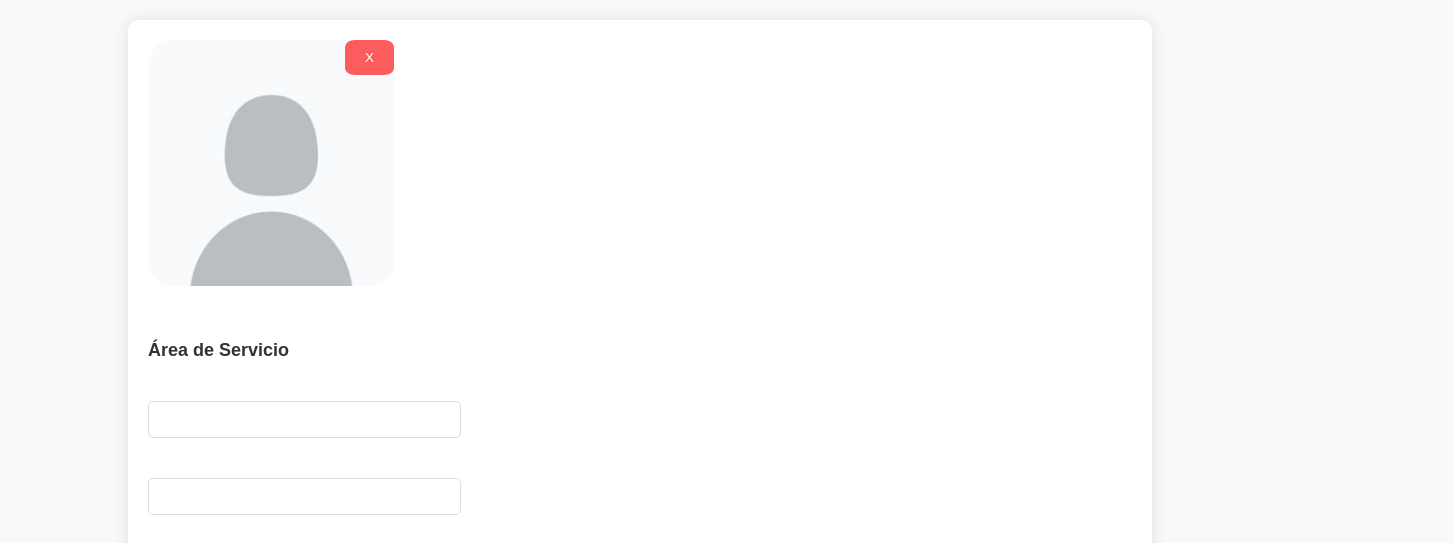
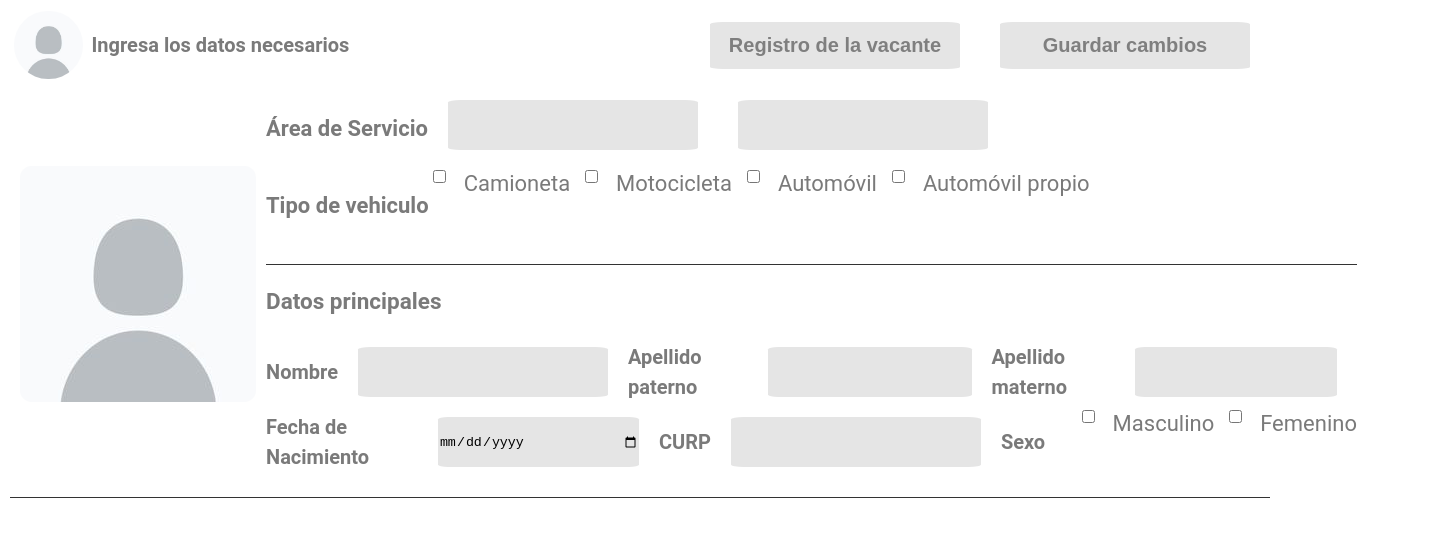
Before and after one commit to JesusMartinez2202/formcandidato, a plain HTML site: page form/index.html in a window 1280 px wide. Shown: the top 543 px of the page, 1454 px wide, since content can reach past the window. Drawn offline with Linux system fonts and the light colour scheme.

Commit message:
Cambios totales
Se cambia el código HTML y CSS totalmente

```diff
--- a/form/css/styles.css
+++ b/form/css/styles.css
@@ -1,104 +1,143 @@
-* {
-    box-sizing: border-box;
+:root {
+    --primario: #7a7a7a;
+    --secundario: #e5e5e5;
+    --tercero: #e1e1e1;
+    --negro: #000000;
+    --blanco: #FFFFFF;
 }
 
+html {
+    font-size: 62.5%; /* Sirve para que la fuente se "normalice"*/
+    box-sizing: border-box; /*Sirve para que no afecte el padding y todo tenga su tamaño correcto */
+    scroll-snap-type: y mandatory;
+}
+
+*, *:before, *:after {
+    box-sizing: inherit; /*Sirve para que no afecte el padding y todo tenga su tamaño correcto */
+  }
+
+/* Globales*/
 body {
-    font-family: Arial, sans-serif;
-    background-color: #f9f9f9;
-    margin: 0;
+    font-family: 'Roboto', sans-serif;
+    font-size: 16px;
+    font-weight: bold;
+    color: var(--primario);
+    line-height: 1.5;
+    margin: 10px;
     padding: 0;
 }
 
-.form-container {
-    width: 80%;
-    margin: 20px auto;
-    background-color: #fff;
-    padding: 20px;
-    border-radius: 10px;
-    box-shadow: 0 0 15px rgba(0, 0, 0, 0.1);
+.linea-divisoria {
+    border: 0;
+    height: 1px;
+    background: #333;
+    margin: 20px 0;
 }
 
-form {
+/*Encabezado*/
+
+.contenedor {
     display: flex;
-    flex-wrap: wrap;
-    gap: 15px;
+    justify-content: left;
+    align-items: center;
+    font-size: 1.5rem;
+    margin-bottom: 1rem;
 }
 
-.profile-image {
-    position: relative;
-    width: 25%;
-    height: 25%;
-    margin-bottom: 20px;
+.contenedor-encabezado {
+    display: flex;
+    justify-content: space-around;
+    align-items: center;
+    font-size: 1.5rem;
+    width: 30%;
 }
 
-.profile-image img {
-    width: 100%;
-    height: 100%;
-    border-radius: 10%;
+.contenedor-encabezado-a {
+    display: flex;
+    justify-content:right;
+    align-items: center;
+    font-size: 1.5rem;
+    width: 80%;
 }
 
-.remove-photo {
-    position: absolute;
-    top: 0;
-    right: 0;
-    background-color: #ff0000a1;
-    color: #fff;
-    border: none;
-    border-radius: 20%;
-    cursor: pointer;
+.contenedor-encabezado p {
+    font-size: 2rem;
 }
 
-h2 {
-    width: 100%;
-    margin-bottom: 10px;
-    font-size: 18px;
-    color: #333;
+.iconperson {
+    border-radius: 50%;
+    max-width: 20%;
 }
 
-.input-group {
-    width: 100%;
-    display: flex;
-    flex-wrap: wrap;
-    gap: 15px;
+.registro {
+    background-color: var(--secundario);
+    width: 25rem;
+    border: 2px var(--secundario) solid;
+    font-size: 2rem;
+    color: #7f7f7f;
+    font-weight: bold;
+    margin: 1rem 2rem 1rem 2rem;
+    padding: 10px;
+    border-radius: 5%;
 }
 
-.input-group label {
-    width: 100%;
-    font-weight: bold;
-    color: #555;
+.registro:hover {
+    background-color: var(--secundario);
+}
+/*Cuerpo*/
+
+.foto-perfil {
+    border-radius: 5%;
+    max-width: 30%;
+    margin: 1rem 1rem;
 }
 
-.input-group input[type="text"],
-.input-group input[type="email"] {
-    width: calc(33.33% - 15px);
-    padding: 10px;
-    border: 1px solid #ddd;
-    border-radius: 5px;
-    margin-bottom: 10px;
+.contenedor-principal {
+    display: flex;
+    justify-content: space-around;
+    align-items: center;
+    font-size: 1.5rem;
+    width: 100%;
 }
 
-.input-group input[type="checkbox"],
-.input-group input[type="radio"] {
-    margin-right: 5px;
+.contenedor-secundario {
+    display: flex;
+    align-items: flex-start;
+
+    font-size: 2.2rem;
 }
 
-button {
-    padding: 10px 20px;
-    background-color: #007bff;
-    color: #fff;
+.area {
+    margin: 1rem 2rem;
+    width: 25rem;
+    height: 5rem;
+    background-color: var(--secundario);
     border: none;
-    border-radius: 5px;
-    cursor: pointer;
+    border-radius: 5%;
 }
 
-button.submit {
-    background-color: #28a745;
+.check {
+    margin-left: 1.5rem;
+    font-weight: normal;
 }
 
-button.register {
-    background-color: #007bff;
+.datos {
+    display: flex;
+    pad: 0rem 1rem;
+    align-items: center;
+    font-size: 2rem;
+    width: 100%;
 }
 
-button:hover {
-    opacity: 0.8;
+.datos-input {
+    margin: 1rem 2rem;
+    width: 25rem;
+    height: 5rem;
+    background-color: var(--secundario);
+    border: none;
+    border-radius: 5%;
 }
+
+.separacion {
+    margin: 0rem 10rem;
+}
--- a/form/index.html
+++ b/form/index.html
@@ -1,93 +1,103 @@
 <!DOCTYPE html>
-<html lang="es">
+<html lang="en">
 <head>
 	<meta charset="UTF-8">
 	<meta name="viewport" content="width=device-width, initial-scale=1.0">
-    <title>Formulario de Registro</title>
     <link rel="stylesheet" href="css/styles.css">
+	<title>Registro de vacante</title>
 </head>
 <body>
-    <div class="form-container">
-        <form>
-            <div class="profile-image">
-                <img src="img/profile.jpg" alt="Foto de perfil">
-                <button type="button" class="remove-photo">X</button>
+    <div class="contenedor">
+        <div class="contenedor-encabezado">
+            <img class="iconperson" src="img/profile.jpg" alt="person icon">
+            <p>Ingresa los datos necesarios</p>
         </div>
 
-            <h2>Área de Servicio</h2>
-            <div class="input-group">
-                <label for="area-servicio"></label>
-                <input type="text" id="area-servicio">
-                <label for="smx"></label>
-                <input type="text" id="smx">
+        <div class="contenedor-encabezado-a">
+            <button class="registro">Registro de la vacante</button>
+            <button class="registro">Guardar cambios</button>
+        </div>
     </div>
 
-            <h2>Tipo de vehículo</h2>
-            <div class="input-group">
-                <label for="camioneta">Camioneta</label>
-                <input type="checkbox" id="camioneta">
-                <label for="moto">Motocicleta</label>
-                <input type="checkbox" id="moto">
-                <label for="auto">Automóvil</label>
-                <input type="checkbox" id="auto">
-                <label for="auto-propio">Automóvil propio</label>
-                <input type="checkbox" id="auto-propio">
+    <div class="contenedor-principal">
+        <img class="foto-perfil" src="img/profile.jpg" alt="Profile Photo">
+
+        <form>
+            <div class="contenedor-secundario">
+                <p>Área de Servicio</p>
+                <input class="area" type="text">
+                <input class="area" type="text">
             </div>
 
-            <h2>Datos Principales</h2>
-            <div class="input-group">
-                <label for="nombre">Nombre</label>
-                <input type="text" id="nombre">
-                <label for="apellido-paterno">Apellido paterno</label>
-                <input type="text" id="apellido-paterno">
-                <label for="apellido-materno">Apellido materno</label>
-                <input type="text" id="apellido-materno">
+            <div class="contenedor-secundario">
+                <p class="texto">Tipo de vehiculo</p>
+                <input type="checkbox" value="Camioneta">
+                <label class="check" for="Camioneta">Camioneta</label>
+
+                <input class="check" type="checkbox" value="Motocicleta">
+                <label class="check" for="Motocicleta">Motocicleta</label>
+
+                <input class="check" type="checkbox" value="Automovil">
+                <label class="check" for="Automovil">Automóvil</label>
+
+                <input class="check" type="checkbox" value="AutoPropio">
+                <label class="check" for="AutoPropio">Automóvil propio</label>
             </div>
 
-            <div class="input-group">
-                <label for="fecha-nacimiento">Fecha de Nacimiento</label>
-                <input type="text" id="fecha-nacimiento">
-                <label for="curp">CURP</label>
-                <input type="text" id="curp">
+            <hr class="linea-divisoria">
+
+            <h2>Datos principales</h2>
+            <div class="contenedor-secundario">
+                <label class="datos">Nombre <input class="area" type="text" name="nombre"></label>
+                <label class="datos">Apellido paterno<input class="area" type="text" name="aPaterno"></label>
+                <label class="datos">Apellido materno<input class="area" type="text" name="aMaterno"></label>
             </div>
 
-            <div class="input-group">
-                <label for="sexo">Sexo</label>
-                <input type="radio" id="sexo-m" name="sexo" value="M">
-                <label for="sexo-m">M</label>
-                <input type="radio" id="sexo-f" name="sexo" value="F">
-                <label for="sexo-f">F</label>
+            <div class="contenedor-secundario">
+                <label class="datos">Fecha de Nacimiento <input class="area" type="date" name="fechaNacimiento"></label>
+                <label class="datos">CURP <input class="area" type="text" name="curp"></label>
+                <p class="datos">Sexo</p>
+                <input class="check" type="checkbox" id="masculino" name="sexo" value="Masculino">
+                <label class="check" for="masculino">Masculino</label>
+                <input class="check" type="checkbox" id="femenino" name="sexo" value="Femenino">
+                <label class="check" for="femenino">Femenino</label>
+            </div>
+        </form>
     </div>
 
-            <h2>Datos de Contacto</h2>
-            <div class="input-group">
-                <label for="telefono">Número</label>
-                <input type="text" id="telefono">
-                <label for="correo">Correo</label>
-                <input type="email" id="correo">
+    <hr class="linea-divisoria">
+
+    <div class="contenedor-secundario">
+        <form>
+            <h2>Datos de contacto</h2>
+            <div class="contenedor-secundario">
+                <label>Número <input class="area" type="tel" name="numero"></label>
+                <label>Correo electrónico <input class="area" type="email" name="email"></label>
+            </div>
+        </form>
     </div>
 
+    <hr class="linea-divisoria">
+
+    <div>
+        <div class="contenedor-secundario">
                 <h2>Dirección</h2>
-            <div class="input-group">
-                <label for="calle">Calle</label>
-                <input type="text" id="calle">
-                <label for="num-int">Número Int.</label>
-                <input type="text" id="num-int">
-                <label for="num-ext">Número Ext.</label>
-                <input type="text" id="num-ext">
-                <label for="colonia">Colonia</label>
-                <input type="text" id="colonia">
-                <label for="delegacion">Delegación</label>
-                <input type="text" id="delegacion">
-                <label for="municipio">Municipio</label>
-                <input type="text" id="municipio">
-                <label for="cp">C.P.</label>
-                <input type="text" id="cp">
+                <label class="datos" for="file-upload">Adjuntar documento</label>
+                <input type="file" name="archivo">
             </div>
 
-            <div class="input-group">
-                <button type="button" class="submit">Guardar cambios</button>
-                <button type="button" class="register">Registro de la vacante</button>
+            <div class="contenedor-secundario">
+                <label class="datos">Calle <input class="area" type="text" name="calle"></label>
+                <label class="datos">Número Exterior<input class="area" type="text" name="numero"></label>
+                <label class="datos">Número Interior<input class="area" type="text" name="numero"></label>
+                <label class="datos">Colonia <input class="area" type="text" name="colonia"></label>
+            </div>
+
+            <div class="contenedor-secundario">
+                <label class="datos">Alcaldía o Delegación<input class="area" type="text" name="delegacion"></label>
+                <label class="datos">Municipio <input class="area" type="text" name="municipio"></label>
+                <label class="datos">Ciudad<input class="area" type="text" name="estado"></label>
+                <label class="datos">C.P<input class="area" type="text" name="cp"></label>
             </div>
         </form>
     </div>
```
Lines whose indentation alone changed are shown as unchanged.
